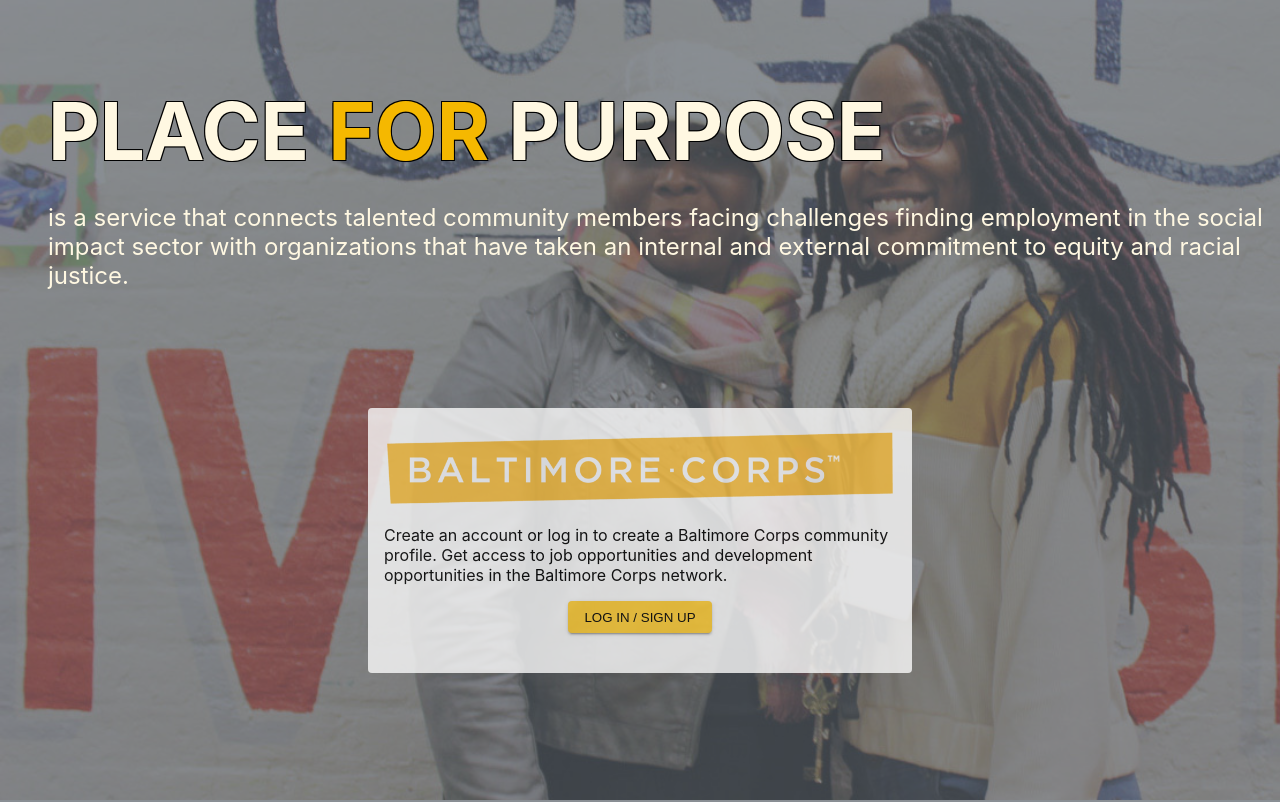
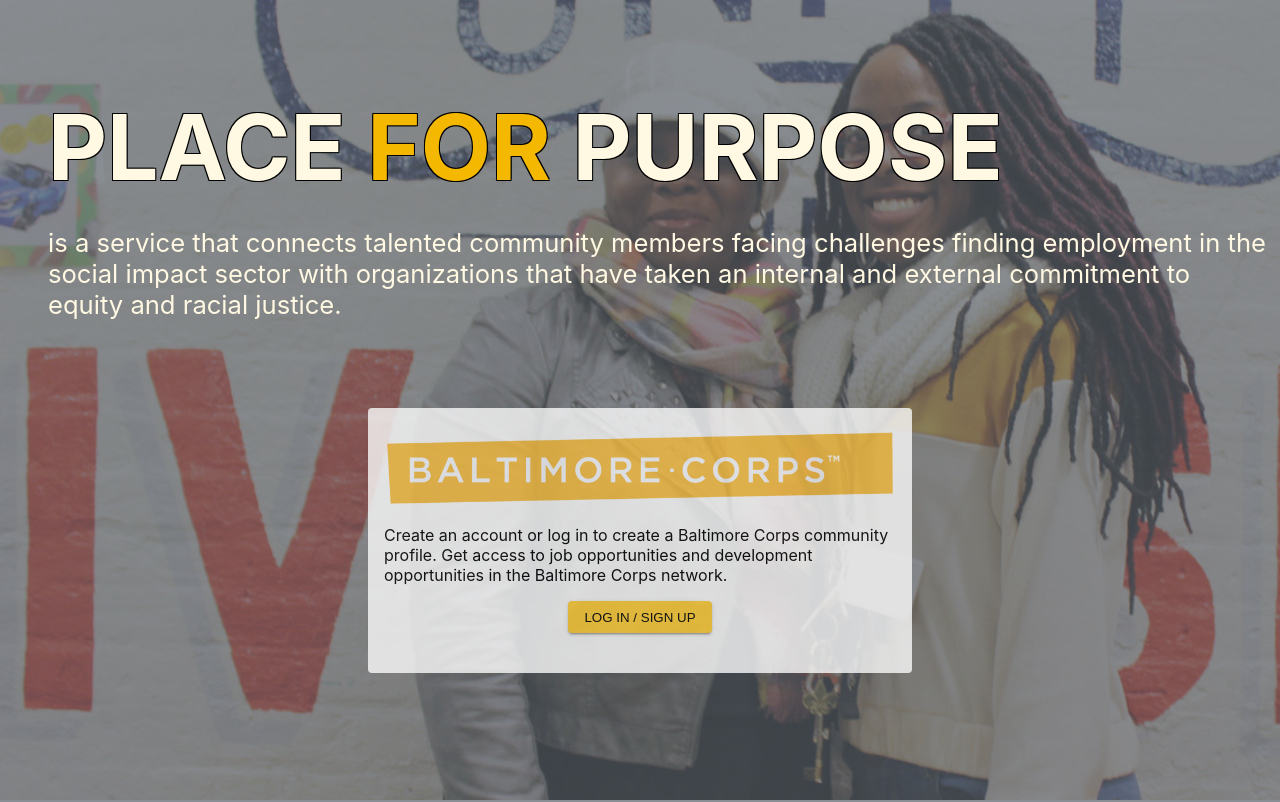
Before and after one commit to vishalicious213/p4p-option-1, a React (Create React App) app: page / in a window 1280 px wide. Shown: the top 802 px of the page. Built offline with nearby package versions, Linux system fonts and the light colour scheme.

Commit message:
App - making hero section responsive - fluid typography

```diff
--- a/src/styles/App.css
+++ b/src/styles/App.css
@@ -58,7 +58,8 @@
 }
 
 #hero-h1 {
-  font-size: 2.5rem;
+  /* font-size: 2.5rem; */
+  font-size: calc(2.5rem + 1vw);
   margin-bottom: 0;
   color: var(--extraLight);
   text-shadow:
@@ -73,7 +74,8 @@
 }
 
 .hero-text {
-  font-size: 1.25rem;
+  /* font-size: 1.05rem; */
+  font-size: calc(.8rem + 1vw);
   color: var(--extraLight);
 }
 
@@ -117,7 +119,8 @@
 
 @media only screen and (min-width: 414px) {
   #hero-h1 {
-    font-size: 3rem;
+    /* font-size: 3rem; */
+    font-size: calc(2.9rem + 1vw);
   }
 }
 
@@ -130,12 +133,13 @@
   }
 
   #hero-h1 {
-    font-size: 4rem;
+    /* font-size: 4rem; */
+    font-size: calc(3.9rem + 1vw);
   }
 
-  .hero-text {
+  /* .hero-text {
     font-size: 1.5rem;
-  }
+  } */
 
   #sign-in {
     width: 50%;
@@ -151,7 +155,8 @@
   }
 
   #hero-h1 {
-    font-size: 5rem;
+    /* font-size: 5rem; */
+    font-size: calc(4.9rem + 1vw);
   }
 
   #sign-in {
--- a/src/styles/Process.css
+++ b/src/styles/Process.css
@@ -5,7 +5,7 @@
 
 details {
     margin-left: 4rem;
-    width: 90%;
+    width: 80%;
 }
 
 summary {
```
